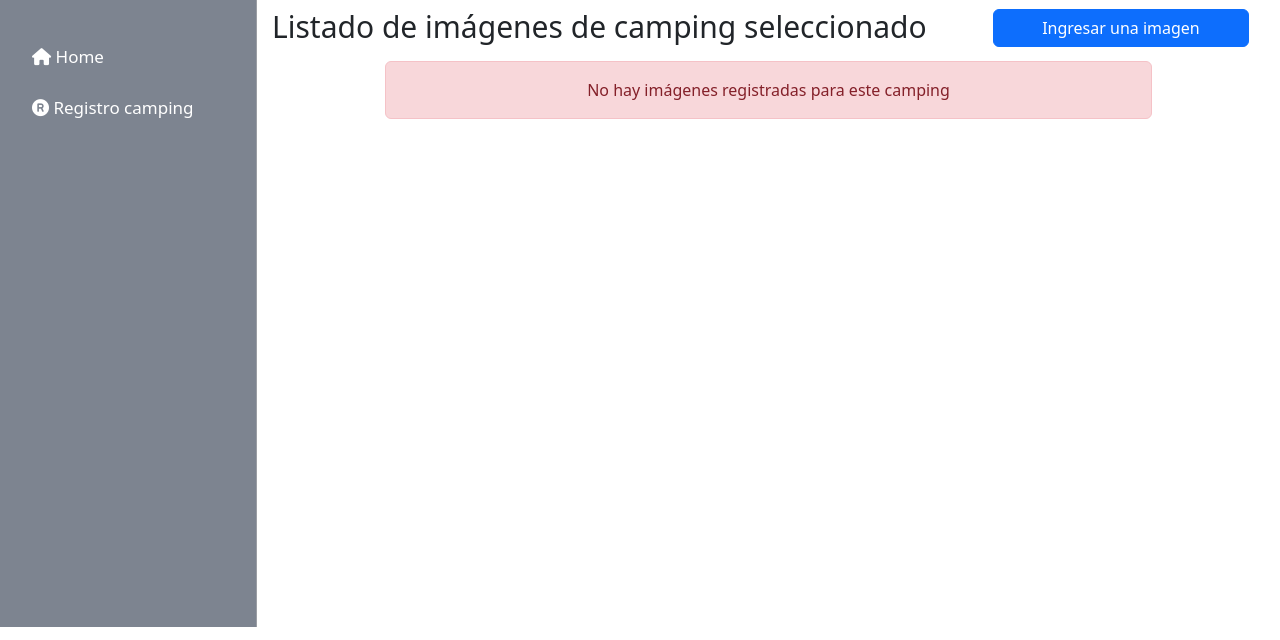
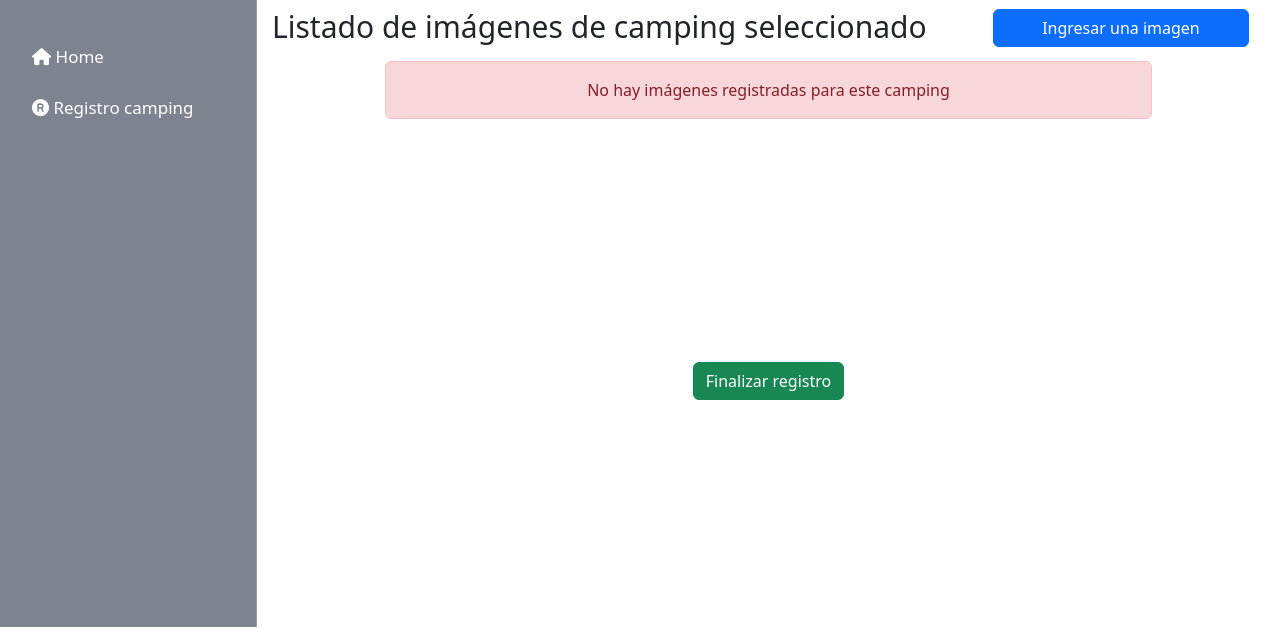
Before and after one commit to Felipeopazoc/proyecto-taller-desarrollo, a PHP site: page /listadoImagenes.php?id=1 in a window 1280 px wide. Shown: the part 41-681 px from the top of the page. Run offline with PHP 8.4, Linux system fonts and the light colour scheme; data that the repository does not hold is empty; some libraries are stand-ins or nearby versions.

Commit message:
boton finalizar

```diff
--- a/listadoImagenes.php
+++ b/listadoImagenes.php
@@ -135,12 +135,12 @@
 
 
                         ?>
-                    <!--
+
                     <div class="w-75 m-auto d-flex">
-                        <a class="btn btn-danger" href="incorporacion_servicios.php?id=<?php echo $id?>">Incorporación de servicios</a>
-                        <a class="btn btn-success" href="resumen.php?id=<?php echo $id?>">Finalizar registro</a>
+                        <!-- <a class="btn btn-danger" href="incorporacion_servicios.php?id=<?php echo $id?>">Incorporación de servicios</a> -->
+                        <a class="btn btn-success" href="index.php">Finalizar registro</a>
                     </div>
-                    -->
+
             </div>
         </div>
         <!--Fin contenedor-->
```
